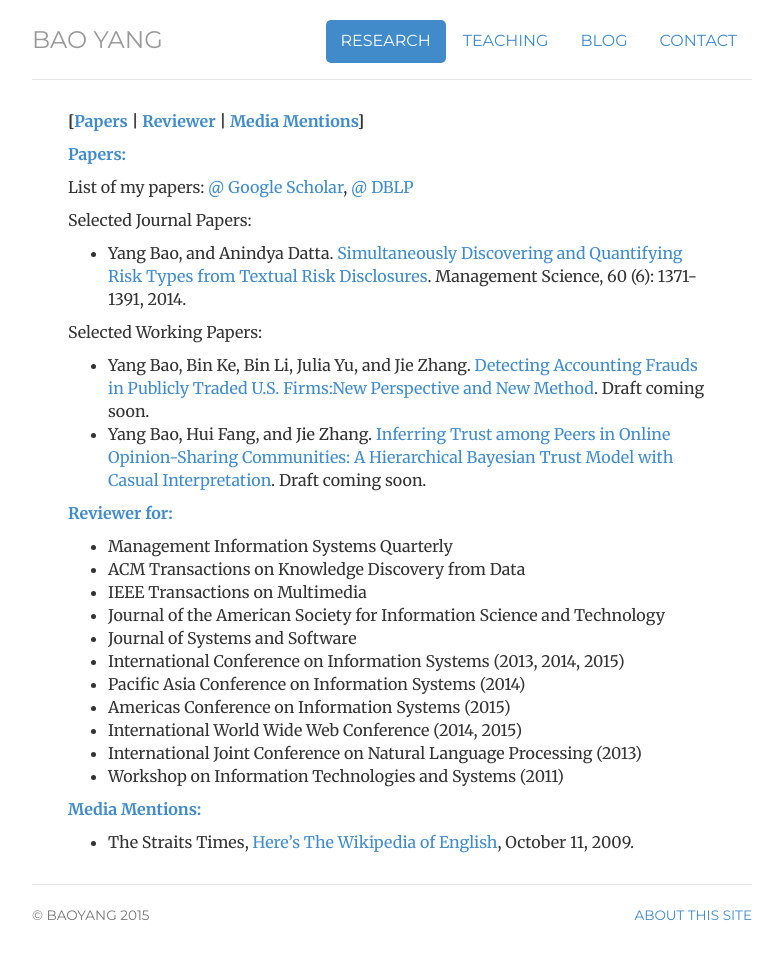
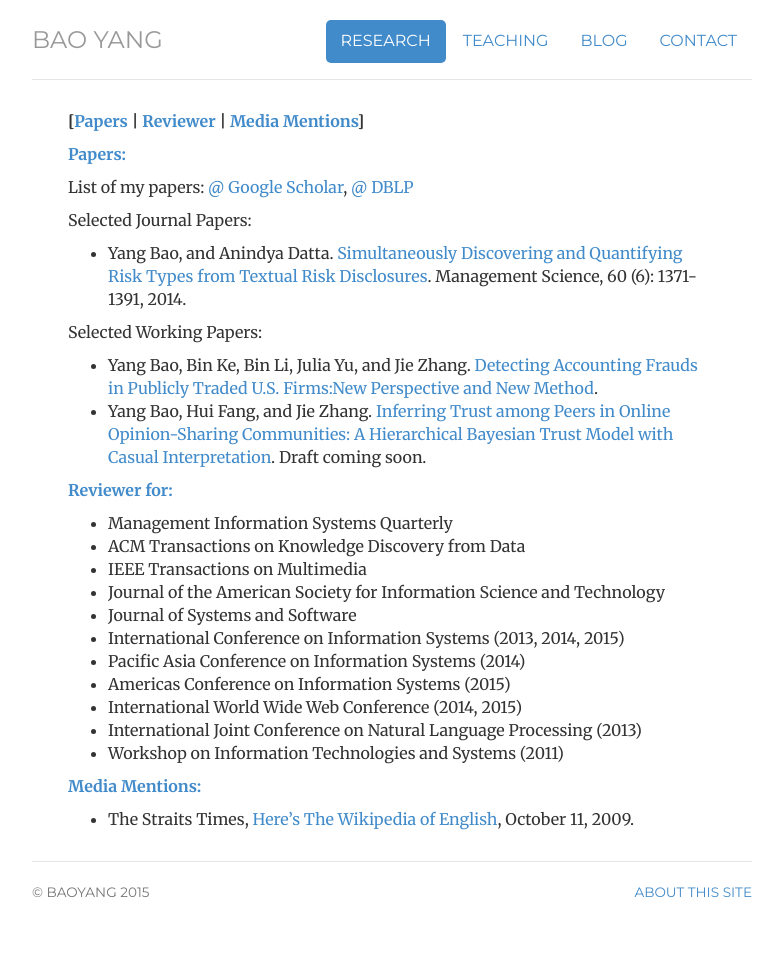
Before and after one commit to popeye007/popeye007.github.io, a Jekyll site: the page built from research/index.html, in a window 1280 px wide. Shown: the whole page, without its empty margins (248-1031 px from the left). Built offline with Jekyll 4.4.1, drawn with Linux system fonts in a browser that asks for light colours; comment, search, counter and statistics services are not loaded; after the commit the page ends 954 px from its top, so only the background shows below that.

Commit message:
update on 20151008

```diff
--- a/research/index.html
+++ b/research/index.html
@@ -24,7 +24,7 @@
 
 			<p>Selected Working Papers:</p>
 			<ul>
-			<li>Yang Bao, Bin Ke, Bin Li, Julia Yu, and Jie Zhang. <a href="#working1" target="_self" name="working1">Detecting Accounting Frauds in Publicly Traded U.S. Firms:New Perspective and New Method</a>. Draft coming soon.</li>
+			<li>Yang Bao, Bin Ke, Bin Li, Julia Yu, and Jie Zhang. <a href="http://papers.ssrn.com/sol3/papers.cfm?abstract_id=2670703">Detecting Accounting Frauds in Publicly Traded U.S. Firms:New Perspective and New Method</a>.</li>
 			<li>Yang Bao, Hui Fang, and Jie Zhang. <a href="#working2" target="_self" name="working2">Inferring Trust among Peers in Online Opinion-Sharing Communities: A Hierarchical Bayesian Trust Model with Casual Interpretation</a>. Draft coming soon.</li>
 			</ul>
 
```
Also changed, not shown: _posts/2015-09-30-熊辉：为什么人前进的路总是被自己挡住.md (+1 -1 lines).
